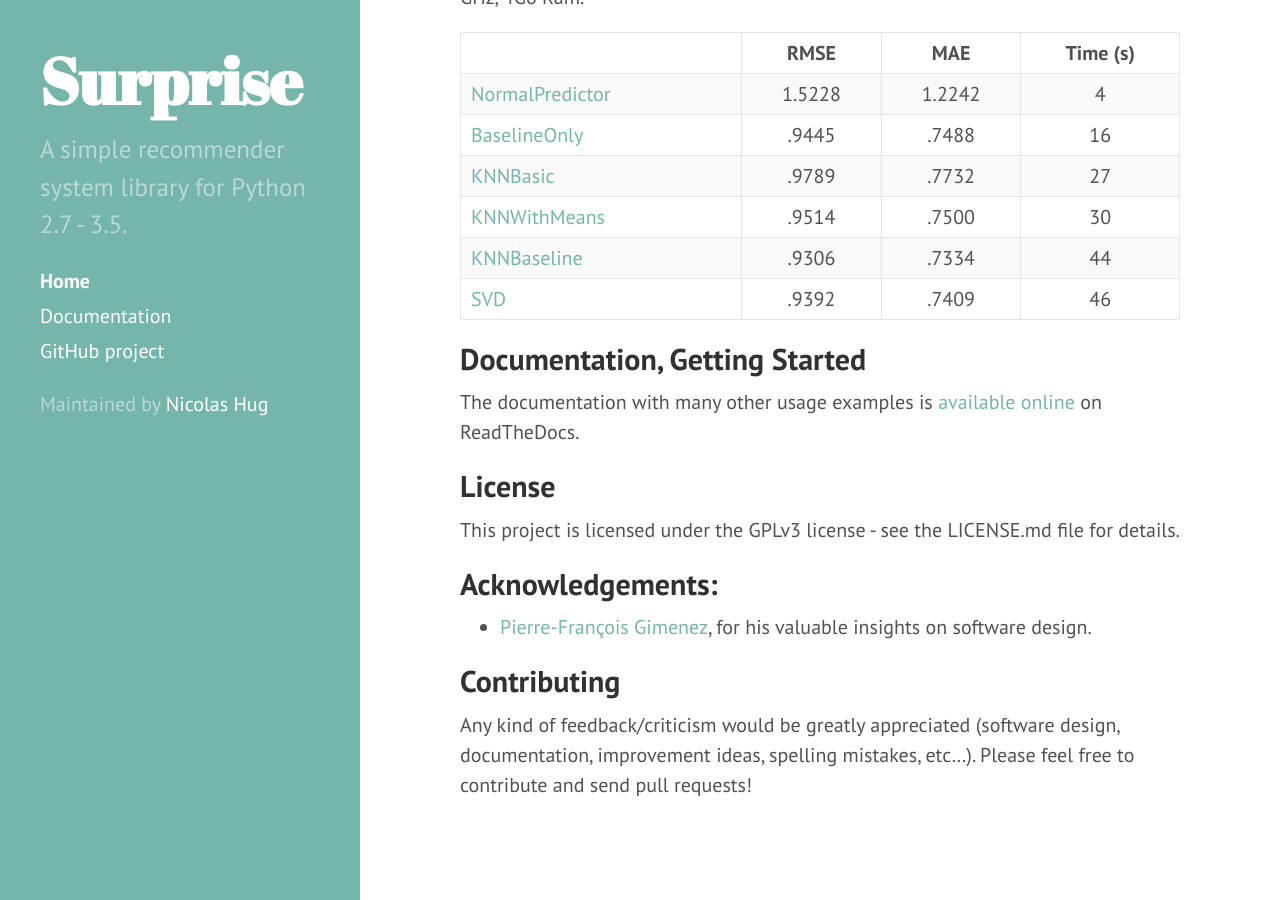
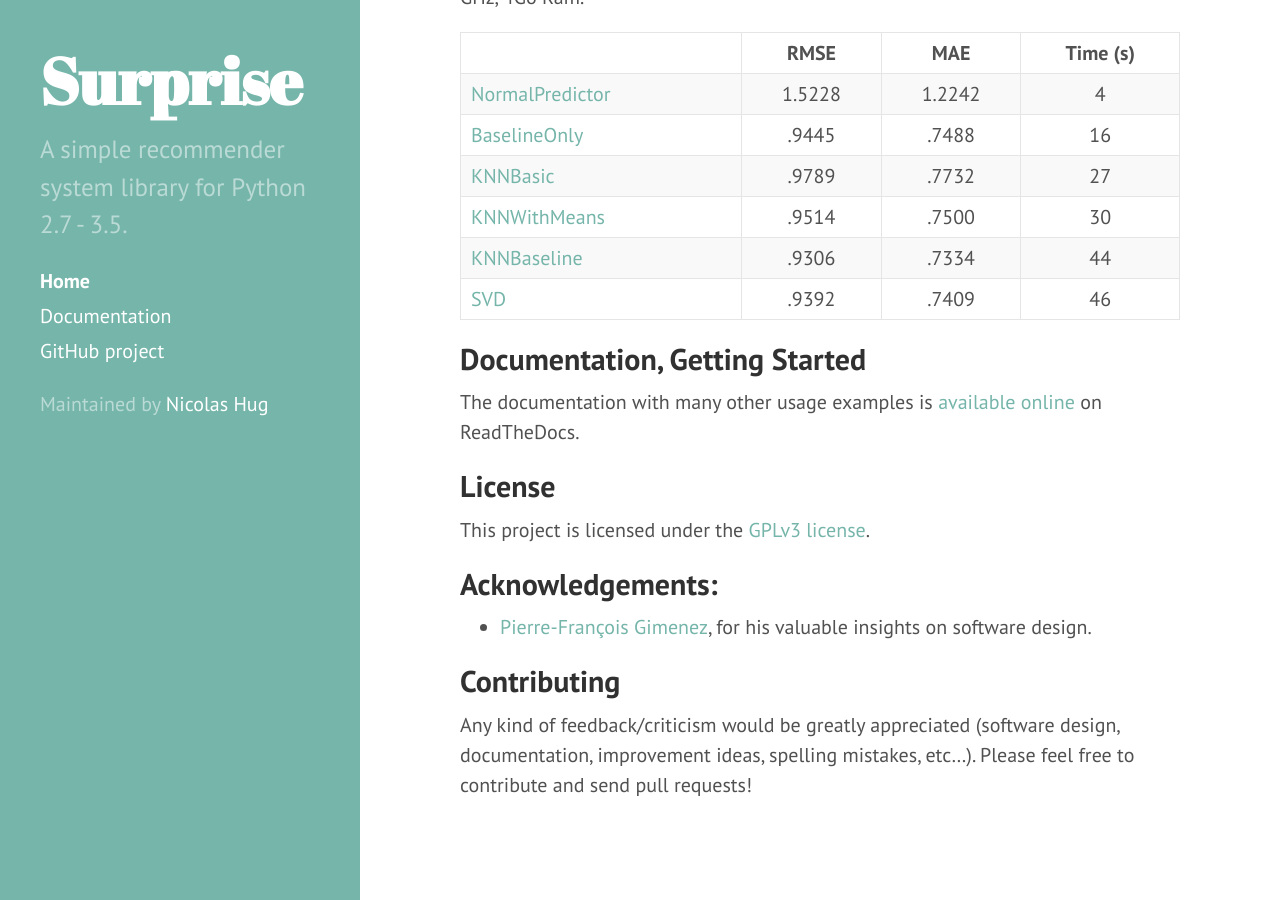
Before and after one commit to NicolasHug/Surprise, a Jekyll site: the page built from index.md, in a window 1280 px wide and 900 px high, scrolled down 2048 px. Built offline with Jekyll 4.4.1, drawn with Linux system fonts in a browser that asks for light colours.

Commit message:
Sync README.md in master branch to index.md in gh-pages

```diff
--- a/index.md
+++ b/index.md
@@ -116,8 +116,8 @@
 License
 -------
 
-This project is licensed under the GPLv3 license - see the LICENSE.md file for
-details.
+This project is licensed under the [GPLv3
+license](https://www.gnu.org/licenses/gpl-3.0.en.html).
 
 Acknowledgements:
 ----------------
```
